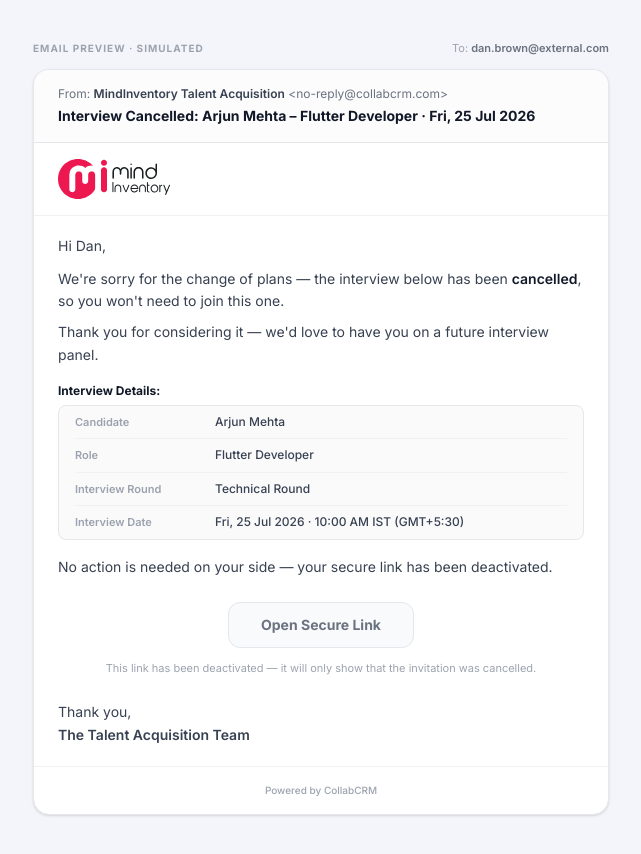
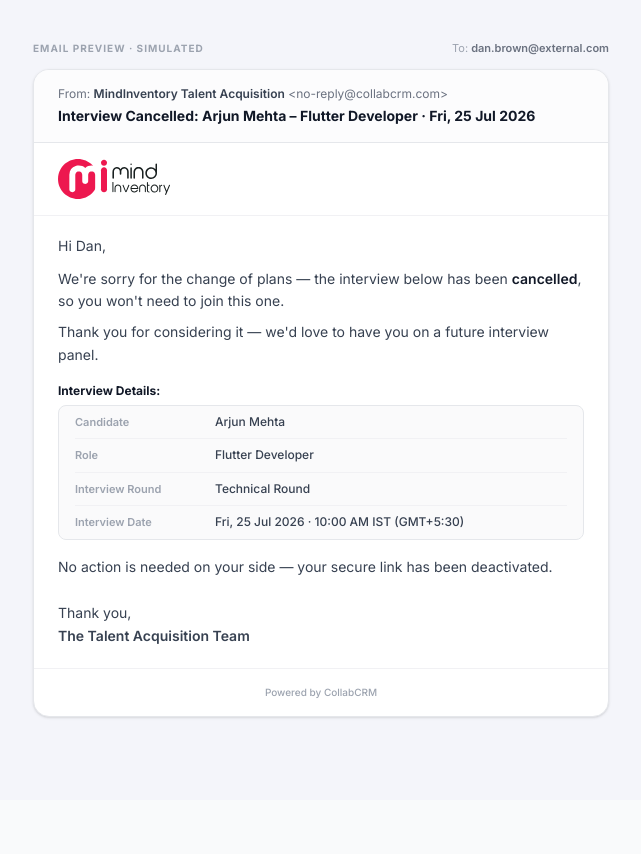
Before and after one commit to yashangvyas-cyber/CollabCareers, a React (Vite) app: page /panel-email/ext-cancelled in a window 1280 px wide. Shown: the whole page, without its empty margins (319-960 px from the left). After the commit the page ends 800 px from the top, so only its background shows below. Built offline with nearby package versions, Linux system fonts and the light colour scheme.

Commit message:
feat: identify external panelists, restrict feedback access until interview time, and update email/UI flows for cancelled invitations.

```diff
--- a/src/pages/PrototypeHome.tsx
+++ b/src/pages/PrototypeHome.tsx
@@ -39,7 +39,9 @@ const flows = [
     screens: [
       { label: 'Invite — Availability Pending', path: '/panel-email/ext-invited', badge: 'Invited' },
       { label: 'Availability Confirmed', path: '/panel-email/ext-confirmed', badge: 'Confirmed' },
+      { label: 'Reminder — Day Before', path: '/panel-email/ext-confirmed?type=reminder', badge: 'Reminder' },
       { label: 'Availability Declined', path: '/panel-email/ext-declined', badge: 'Declined' },
+      { label: 'Feedback Open (Post-interview)', path: '/panel-email/ext-ready?type=nudge', badge: 'Nudge' },
       { label: 'Feedback Submitted', path: '/panel-email/ext-feedback', badge: 'Read-only' },
       { label: 'Cancelled Invitation', path: '/panel-email/ext-cancelled', badge: 'Revoked' },
       { label: 'Offline Round (BU Venue)', path: '/panel-email/ext-offline', badge: 'Offline' },
--- a/src/pages/crm/CandidateDetailPage.tsx
+++ b/src/pages/crm/CandidateDetailPage.tsx
@@ -1068,6 +1068,10 @@ export default function CandidateDetailPage() {
                                             {displayName.split(/[\s@]/).filter(Boolean).map(n => n[0]).join('').slice(0, 2).toUpperCase()}
                                           </span>
                                           <span className={cancelled ? 'line-through' : ''}>{displayName}</span>
+                                          {/* Visible at a glance — no hover needed to spot externals */}
+                                          <span className={`text-[9px] font-bold rounded px-1 py-px border shrink-0 ${cancelled ? 'text-[#9CA3AF] bg-[#F9FAFB] border-[#D1D5DB]' : 'text-[#3538CD] bg-[#EEF4FF] border-[#C7D2FE]'}`}>
+                                            External
+                                          </span>
                                           <span className="w-1.5 h-1.5 rounded-full shrink-0" style={{ backgroundColor: sty.text }} />
                                           {/* Hover card */}
                                           <span className="absolute top-full left-0 z-20 pt-1.5 hidden group-hover:block">
--- a/src/pages/panelist/PanelistEmailPage.tsx
+++ b/src/pages/panelist/PanelistEmailPage.tsx
@@ -1,4 +1,4 @@
-import { useParams, Link } from 'react-router-dom';
+import { useParams, Link, useSearchParams } from 'react-router-dom';
 import { useApp } from '../../store/AppContext';
 import { resolveBranding } from '../../lib/businessUnits';
 import BuLogo from '../../components/panelist/BuLogo';
@@ -11,6 +11,7 @@ import InvalidLinkScreen from '../../components/panelist/InvalidLinkScreen';
  */
 export default function PanelistEmailPage() {
   const { token } = useParams();
+  const [searchParams] = useSearchParams();
   const { externalInvites } = useApp();
 
   const invite = externalInvites.find(inv => inv.accessToken === token);
@@ -33,9 +34,13 @@ export default function PanelistEmailPage() {
   // The invitation email adapts to what the panelist already answered.
   const isConfirmedState = invite.status === 'Availability Confirmed';
   const isDeclinedState = invite.status === 'Availability Declined';
+  // Time-driven follow-ups (demoed via ?type=): day-before reminder, post-interview nudge.
+  const emailType = searchParams.get('type');
+  const isReminderEmail = emailType === 'reminder' && isConfirmedState;
+  const isNudgeEmail = emailType === 'nudge' && isConfirmedState && !invite.feedback;
 
   // Candidate + role lead the list — busy panelists need the "who" before the "when".
-  const detailRows: [string, string][] = (isFeedbackEmail || isCancelledEmail)
+  const detailRows: [string, string][] = (isFeedbackEmail || isCancelledEmail || isReminderEmail || isNudgeEmail)
     ? [
         ['Candidate', ctx.candidateName],
         ['Role', ctx.jobTitle],
@@ -66,7 +71,11 @@ export default function PanelistEmailPage() {
         <div className="px-6 py-4 border-b border-[#E5E7EB] bg-[#FCFCFD]">
           <p className="text-xs text-[#6B7280]">From: <span className="font-semibold text-[#374151]">{brand.name} Talent Acquisition</span> &lt;no-reply@collabcrm.com&gt;</p>
           <p className="text-sm font-bold text-[#111827] mt-1">
-            {isCancelledEmail
+            {isReminderEmail
+              ? `Reminder: ${ctx.candidateName} interview – ${ctx.interviewDate}, ${ctx.interviewTime} ${ctx.timezoneLabel}`
+              : isNudgeEmail
+                ? `How did it go? Share your feedback – ${ctx.candidateName}`
+                : isCancelledEmail
                   ? `Interview Cancelled: ${ctx.candidateName} – ${ctx.jobTitle} · ${ctx.interviewDate}`
                   : isFeedbackEmail
                     ? `Feedback Received: ${ctx.candidateName} – ${ctx.jobTitle}`
@@ -82,7 +91,25 @@ export default function PanelistEmailPage() {
         {/* Body */}
         <div className="px-6 py-5">
           <p className="text-sm text-[#374151]">Hi {firstName},</p>
-          {isCancelledEmail ? (
+          {isReminderEmail ? (
+            <>
+              <p className="text-sm text-[#374151] leading-relaxed mt-3">
+                A quick reminder — your interview panel session for the <span className="font-semibold text-[#111827]">{ctx.jobTitle}</span> position is coming up.
+              </p>
+              <p className="text-sm text-[#374151] leading-relaxed mt-2">
+                Everything you need — the details{ctx.mode === 'Online' ? ' and the meeting link' : ' and the venue address'} — is on your secure page below.
+              </p>
+            </>
+          ) : isNudgeEmail ? (
+            <>
+              <p className="text-sm text-[#374151] leading-relaxed mt-3">
+                Thanks again for joining the interview for the <span className="font-semibold text-[#111827]">{ctx.jobTitle}</span> position.
+              </p>
+              <p className="text-sm text-[#374151] leading-relaxed mt-2">
+                When you have a few minutes, please share your feedback — it helps the team decide quickly.
+              </p>
+            </>
+          ) : isCancelledEmail ? (
             <>
               <p className="text-sm text-[#374151] leading-relaxed mt-3">
                 We're sorry for the change of plans — the interview below has been <span className="font-semibold text-[#111827]">cancelled</span>, so you won't need to join this one.
@@ -132,7 +159,15 @@ export default function PanelistEmailPage() {
             ))}
           </div>
 
-          {isCancelledEmail ? (
+          {isReminderEmail ? (
+            /* Reminder — gentle escape hatch, never a demand */
+            <>
+              <p className="text-xs font-bold text-[#111827] mt-4">See you there?</p>
+              <p className="text-sm text-[#374151] leading-relaxed mt-1">
+                If anything has changed and you can't make it anymore, please update your response — the recruiter will be notified right away.
+              </p>
+            </>
+          ) : isNudgeEmail ? null : isCancelledEmail ? (
             /* Cancellation — nothing is asked of the panelist */
             <p className="text-sm text-[#374151] leading-relaxed mt-4">
               No action is needed on your side — your secure link has been deactivated.
@@ -167,21 +202,14 @@ export default function PanelistEmailPage() {
             </>
           )}
 
-          {/* Magic-link CTA — tokenised URL, no login required. Cancelled → muted link only. */}
+          {/* Magic-link CTA — tokenised URL, no login required. Cancelled → no button at all. */}
+          {!isCancelledEmail && (
             <div className="text-center mt-6">
-            {isCancelledEmail ? (
-              <>
-                <Link to={`/panel/${token}`}
-                  className="inline-block px-8 py-3 rounded-xl border border-[#E5E7EB] bg-[#F9FAFB] text-[#6B7280] text-sm font-bold hover:bg-[#F3F4F6] transition-colors">
-                  Open Secure Link
-                </Link>
-                <p className="text-[11px] text-[#9CA3AF] mt-3">This link has been deactivated — it will only show that the invitation was cancelled.</p>
-              </>
-            ) : (
-              <>
               <Link to={`/panel/${token}`}
                 className="inline-block px-8 py-3 rounded-xl bg-[#3538CD] text-white text-sm font-bold shadow-sm hover:bg-[#2d30b0] transition-colors">
-                  {isFeedbackEmail
+                {isNudgeEmail
+                  ? 'Share Your Feedback'
+                  : isFeedbackEmail
                     ? 'View Your Feedback'
                     : isConfirmedState
                       ? 'View Interview Details'
@@ -190,9 +218,8 @@ export default function PanelistEmailPage() {
                         : 'Confirm Availability'}
               </Link>
               <p className="text-[11px] text-[#9CA3AF] mt-3">This secure link is personal to you — no login required.</p>
-              </>
+            </div>
           )}
-          </div>
 
           {/* Sign-off */}
           <p className="text-sm text-[#374151] leading-relaxed mt-6">
--- a/src/store/seed.ts
+++ b/src/store/seed.ts
@@ -1631,6 +1631,15 @@ Design is a first-class citizen at MindInventory. You will work on products that
       createdAt: new Date(Date.now() - 86400000 * 3).toISOString(),
     },
     {
+      // Interview date already past → the feedback form is OPEN on the token page.
+      id: 'ext-inv-ready', email: 'rahul.krishnan@external.com', name: 'Rahul Krishnan',
+      accessToken: 'ext-ready', status: 'Availability Confirmed' as const,
+      availability: { available: true, note: 'Done — happy to share my feedback.' },
+      candidateId: '3', roundId: 'r3-online', roundNo: 1,
+      context: { ...EXT_ONLINE_CTX, interviewDate: 'Mon, 20 Jul 2026', interviewTime: '03:00 PM' },
+      createdAt: new Date(Date.now() - 86400000 * 6).toISOString(),
+    },
+    {
       id: 'ext-inv-declined', email: 'emma.clarke@external.com', name: 'Emma Clarke',
       accessToken: 'ext-declined', status: 'Availability Declined' as const,
       availability: { available: false, note: 'I am travelling that week — happy to help any day after the 28th.' },
```
Also changed, not shown: src/components/ScheduleInterviewDrawer.tsx (+22 -0 lines), src/pages/panelist/PanelistPage.tsx (+10 -2 lines), .claude/settings.json, 1 other file (tests, documents, lock files or other folders). Lines whose indentation alone changed are shown as unchanged.
